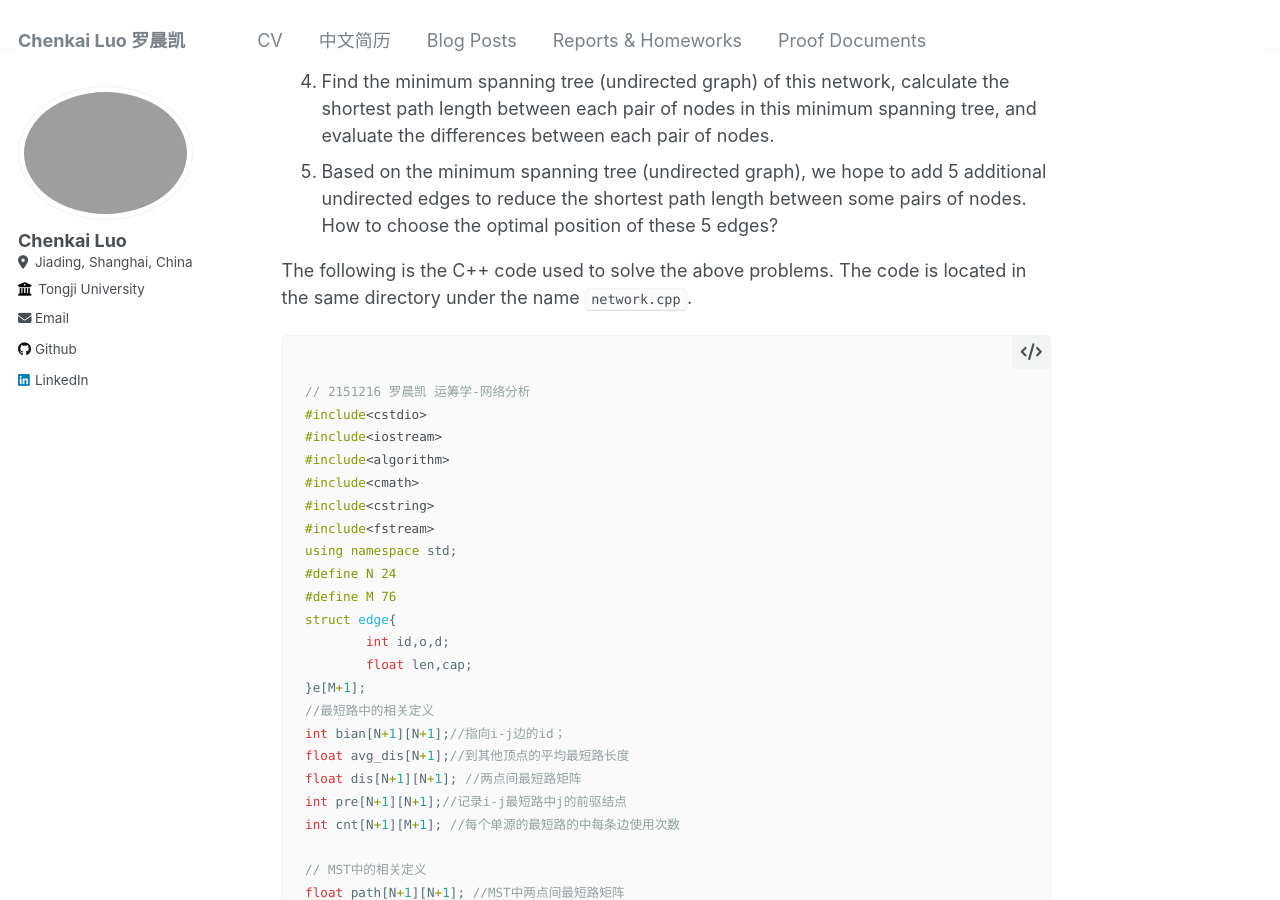
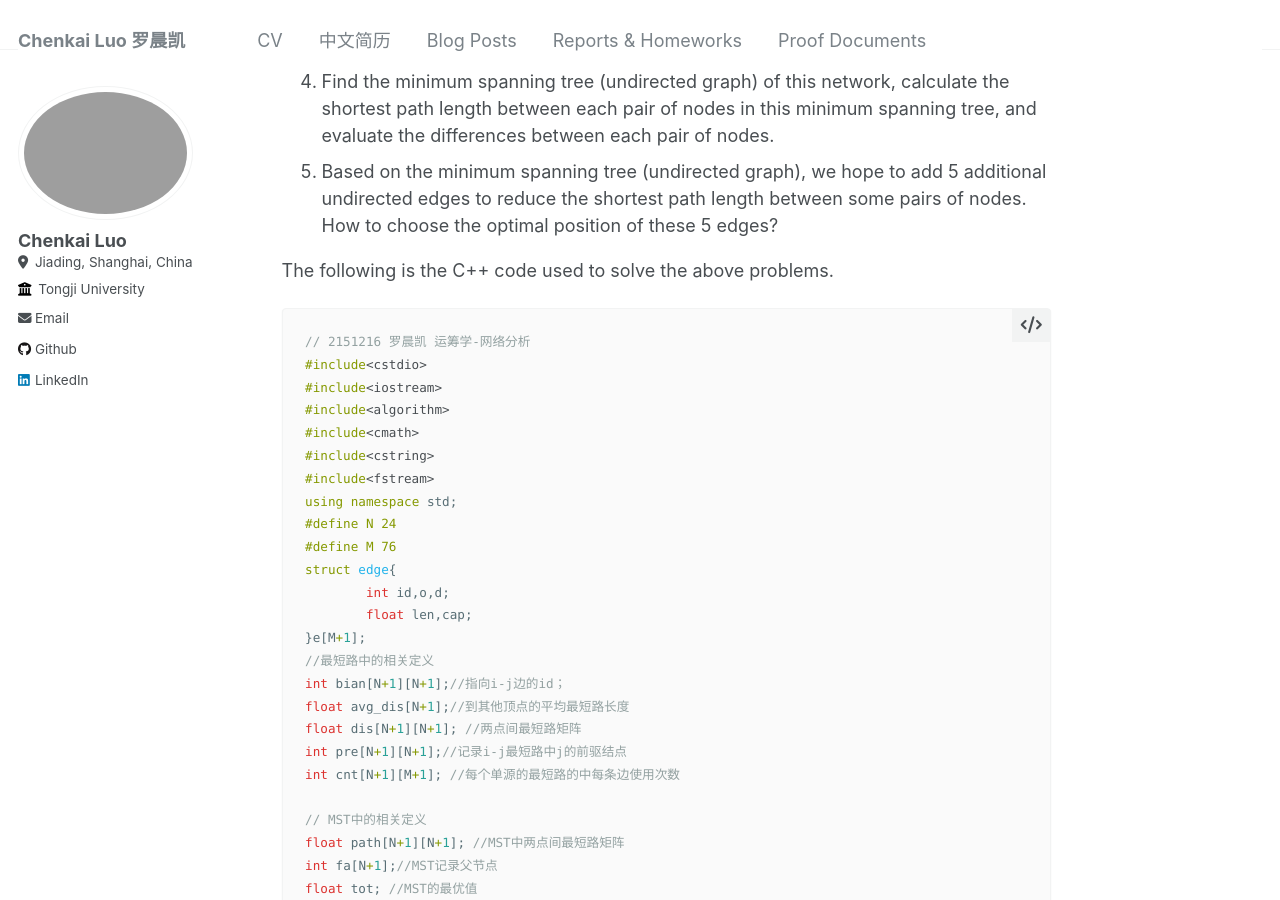
Before and after one commit to ryan11njr/ryan11njr.github.io, a Jekyll site: the page built from _posts/2024-05-19-network.md, in a window 1280 px wide and 900 px high, scrolled down 517 px. Built offline with Jekyll 4.4.1, drawn with Linux system fonts in a browser that asks for light colours.

Commit message:
Update 2024-05-19-network.md

````diff
--- a/_posts/2024-05-19-network.md
+++ b/_posts/2024-05-19-network.md
@@ -17,10 +17,9 @@ In this assignment, we consider a network with 24 vertices and 76 edges as shown
 4. Find the minimum spanning tree (undirected graph) of this network, calculate the shortest path length between each pair of nodes in this minimum spanning tree, and evaluate the differences between each pair of nodes.
 5. Based on the minimum spanning tree (undirected graph), we hope to add 5 additional undirected edges to reduce the shortest path length between some pairs of nodes. How to choose the optimal position of these 5 edges?
 
-The following is the C++ code used to solve the above problems. The code is located in the same directory under the name `network.cpp`.
+The following is the C++ code used to solve the above problems.
 
 ```cpp
-
 // 2151216 罗晨凯 运筹学-网络分析
 #include<cstdio>
 #include<iostream>
@@ -356,5 +355,4 @@ int main(){
 	choose();//选5条边
 	return 0;
 }
-
 ```
````
